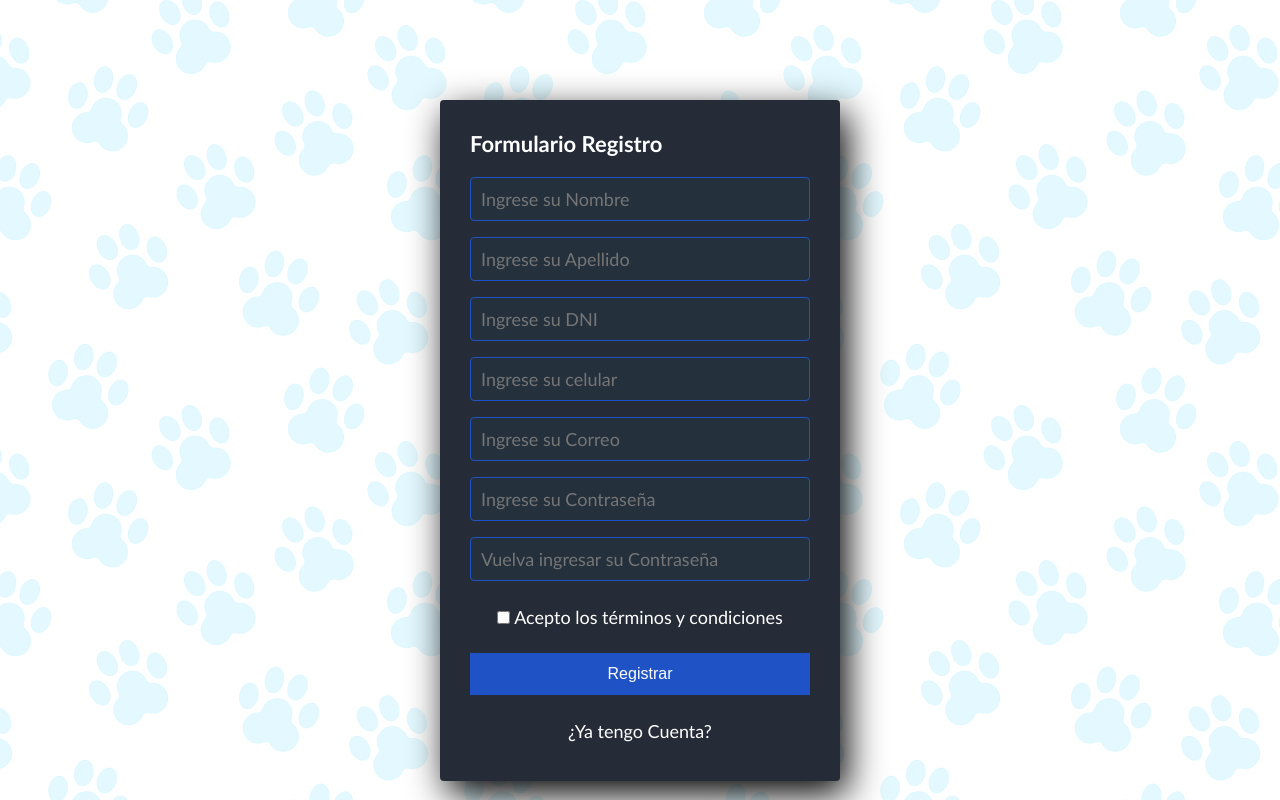
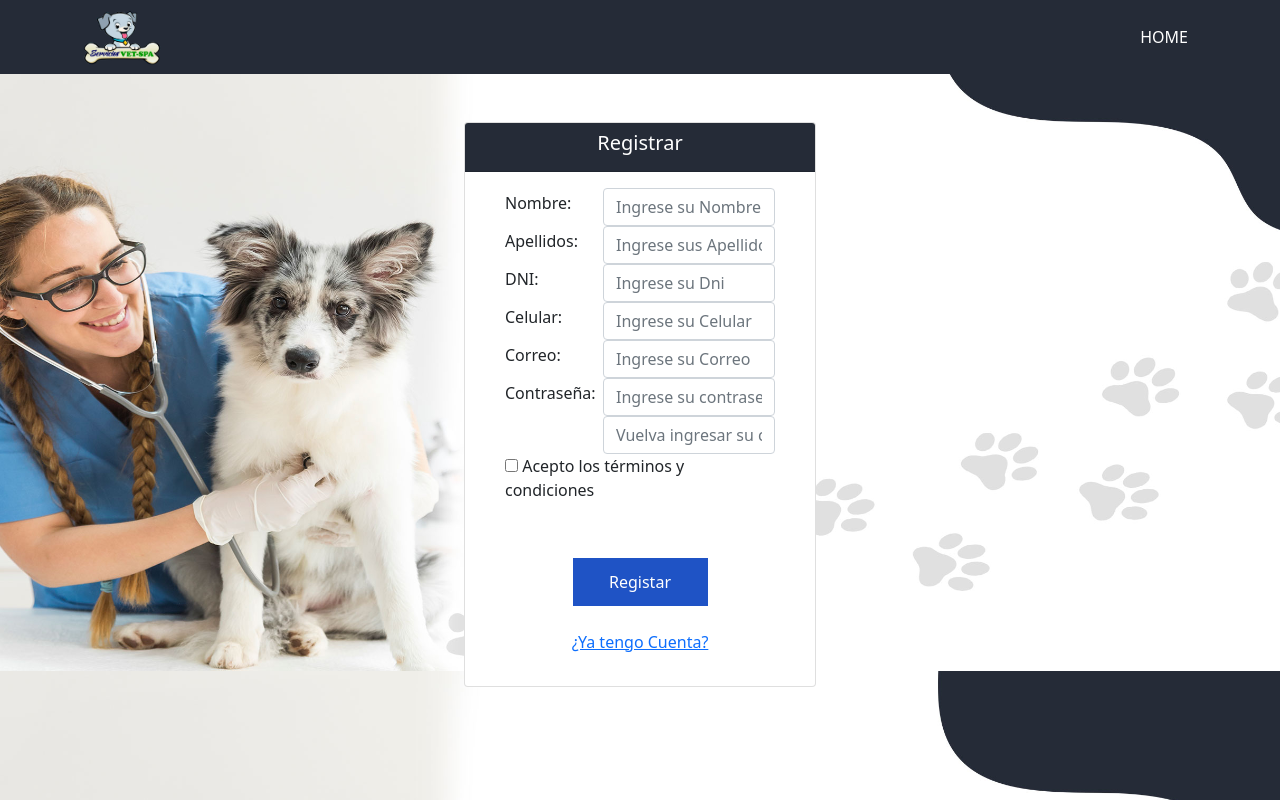
Before and after one commit to Carlos-CMCR/ING-SOFTWARE-VET, a PHP site: page /view/modulos/moduloSeguridad/formRegistrarCLiente.php in a window 1280 px wide. Run offline with PHP 8.4, Linux system fonts and the light colour scheme.

Commit message:
diseño registro.2

```diff
--- a/styles/stylesRegistro.css
+++ b/styles/stylesRegistro.css
@@ -1,64 +1,36 @@
-* {
-    margin: 0;
-    padding: 0;
-    box-sizing: border-box;
+body {
+    background-image: url('../view/img/background-acceso.jpg');
+    background-size: 100% auto;
  }
 
-  body {
-    background-image: url("../view/img/background.jpg");
-    width: 100%;
-    height: auto;
+ .container img {
+     width: 10%;
+  }
+  .menu .navbar-nav .nav-link {
+     color: #c6d7e3;
+  }
+  .menu {
+     background: #252b37;
+  }
+  .navbar-nav .nav {
+     text-decoration: none;
+     padding-right: 10px;
+     color: white;
+  }
+  .navbar-nav .nav:hover {
+     color: #85d3de;
+     transition: 0.5s;
+  }
+
+
+  /* ESTILOS INICIO---- */
+  .background-acceso{
+     background-image: url("../view/img/background-acceso.jpg");
+     background-size:100% auto;
 
  }
-
-  .form-register {
-    width: 400px;
-    background: #252b37;
-    padding: 30px;
-    margin: auto;
-    margin-top: 100px;
-    border-radius: 4px;
-    font-family: 'calibri';
-    color: white;
-    box-shadow: 7px 13px 37px #000;
-  }
-
-  .form-register h4 {
-    font-size: 22px;
-    margin-bottom: 20px;
-  }
-
-  .controls {
-    width: 100%;
-    background: #24303c;
-    padding: 10px;
-    border-radius: 4px;
-    margin-bottom: 16px;
-    border: 1px solid #1f53c5;
-    font-family: 'calibri';
-    font-size: 18px;
-    color: white;
-  }
-
-  .form-register p {
-    height: 40px;
-    text-align: center;
-    font-size: 18px;
-    line-height: 40px;
-  }
-
-  .form-register a {
-    color: white;
-    text-decoration: none;
-  }
-
-  .form-register a:hover {
-    color: white;
-    text-decoration: underline;
-  }
-
-  .form-register .botons {
-    width: 100%;
+ .botons {
+     width: 50%;
      background: #1f53c5;
      border: none;
      padding: 12px;
@@ -66,3 +38,18 @@
      margin: 16px 0;
      font-size: 16px;
    }
+ .card-header{
+     background: #252b37;
+     color: white;
+ }
+ /*.login {
+     width: 100%;
+     max-width: 600px;
+     margin: 0 auto;
+     display: flex;
+     flex-direction: column;
+     justify-content: center;
+     align-items: center;
+
+     padding-top: 60px;
+  }*/
--- a/view/modulos/moduloSeguridad/formRegistrarCliente.php
+++ b/view/modulos/moduloSeguridad/formRegistrarCliente.php
@@ -1,28 +1,83 @@
 <!DOCTYPE html>
 <html>
-
 <head>
 <meta charset="UTF-8">
-  <meta name="viewport" content="width=device-width, initial-scale=1.0">
-  <meta http-equiv="X-UA-Compatible" content="ie=edge">
+    <meta http-equiv="X-UA-Compatible" content="IE=edge">
+    <link href="https://cdn.jsdelivr.net/npm/bootstrap@5.1.3/dist/css/bootstrap.min.css" rel="stylesheet" integrity="sha384-1BmE4kWBq78iYhFldvKuhfTAU6auU8tT94WrHftjDbrCEXSU1oBoqyl2QvZ6jIW3" crossorigin="anonymous">
   <link rel="stylesheet" href="../../../styles/stylesRegistro.css">
-  <title>Formulario Registro</title>
+  <title>Registrar</title>
  </head>
-<body >
 
-	<form class="form-control"  action="../../../controller/getRegistrarCliente.php" method="POST">
-	<section class="form-register">
-    <h4>Formulario Registro</h4>
-    <input class="controls" type="text" name="txtNombre" id="nombres" placeholder="Ingrese su Nombre">
-    <input class="controls" type="text" name="txtApellido" id="apellidos" placeholder="Ingrese su Apellido">
-	<input class="controls" type="text" name="txtDni" id="dni" placeholder="Ingrese su DNI" maxlength="8">
-	<input class="controls" type="text" name="txtCelular" id="celular" placeholder="Ingrese su celular" maxlength="9">
-    <input class="controls" type="email" name="txtCorreo" id="correo" placeholder="Ingrese su Correo">
-    <input class="controls" type="password" name="txtPass1" id="correo" placeholder="Ingrese su Contraseña">
-	<input class="controls" type="password" name="txtPass2" id="correo" placeholder="Vuelva ingresar su Contraseña">
-    <p><input type="checkbox" name="check" value="1"> Acepto los términos y condiciones<br><br></p>
-    <input class="botons" type="submit" value="Registrar">
-    <p><a href="formAutenticarUsuario.php">¿Ya tengo Cuenta?</a></p>
+<body class="background-acceso" >
+	<nav class="menu navbar navbar-expand-lg navbar-light">
+        <div class="container">
+                    <a href=""><img src="../../img/logo.png" alt=""></a>
+            <div class="collapse navbar-collapse">
+                 <div class="navbar-nav ms-auto">
+                 <a href="../../../index.php" class="nav">HOME</a>
+                 </div>
+            </div>
+        </div>
+    </nav>
+
+
+    <div class="d-flex justify-content-center">
+    <div class="card mt-5 " style="width: 22rem;">
+        <div class="card-header d-flex justify-content-center "><h5 class="card-title">Registrar</h5></div>
+        <div class="card-body">
+        <div class="mb-3">
+        <div class="row ">
+
+	<form class="d-flex justify-content-center"  action="../../../controller/getRegistrarCliente.php" method="POST">
+
+
+	<section class="container">
+	<div class="row ">
+            <div class="col-4 d-flex align-items-center"><label   class="form-label">Nombre: </label></div>
+            <div class="col-8 "><input type="text" class="form-control" aria-describedby="text"  name="txtNombre" id="nombres" placeholder="Ingrese su Nombre"> </div>
+        </div>
+
+		<div class="row ">
+            <div class="col-4 d-flex align-items-center"><label   class="form-label">Apellidos: </label></div>
+            <div class="col-8 "><input type="text" class="form-control" aria-describedby="text"  name="txtApellido" id="apellidos" placeholder="Ingrese sus Apellidos"> </div>
+        </div>
+
+		<div class="row ">
+            <div class="col-4 d-flex align-items-center"><label   class="form-label">DNI: </label></div>
+            <div class="col-8 "><input type="text" class="form-control" aria-describedby="text"  name="txtDni" id="dni" placeholder="Ingrese su Dni" maxlength="8"> </div>
+        </div>
+
+		<div class="row ">
+            <div class="col-4 d-flex align-items-center"><label   class="form-label">Celular: </label></div>
+            <div class="col-8 "><input type="text" class="form-control" aria-describedby="text"  name="txtCelular" id="celular" placeholder="Ingrese su Celular" maxlength="9"> </div>
+        </div>
+
+		<div class="row ">
+            <div class="col-4 d-flex align-items-center"><label   class="form-label">Correo: </label></div>
+            <div class="col-8 "><input type="email" class="form-control" aria-describedby="text"  name="txtCorreo" id="correo" placeholder="Ingrese su Correo" > </div>
+        </div>
+
+		<div class="row ">
+            <div class="col-4 d-flex align-items-center"><label   class="form-label">Contraseña: </label></div>
+            <div class="col-8 "><input type="password" class="form-control" aria-describedby="text"  name="txtPass1" id="pass1" placeholder="Ingrese su contraseña" > </div>
+        </div>
+		<div class="row ">
+            <div class="col-4 d-flex align-items-center"><label   class="form-label"></label></div>
+            <div class="col-8 "><input type="password" class="form-control" aria-describedby="text"  name="txtPass2" id="pass2" placeholder="Vuelva ingresar su contraseña" > </div>
+        </div>
+
+    <p><input type="checkbox" name="check" value="1" > Acepto los términos y condiciones<br><br></p>
+
+	<div class="mb-2">
+        <div class="row">
+                <div class="col-12 d-flex justify-content-center"><input type="submit" class="botons"  name="btnRegistrar" id="btnIngresar" value="Registar"></div>
+        </div></div>
+
+		<div class="row ">
+            <a href="formAutenticarUsuario.php" class="d-flex justify-content-center" id="links">¿Ya tengo Cuenta?</a></div>
+        </div>
+
+
   </section>
 
 </body>
```
Lines whose indentation alone changed are shown as unchanged.
